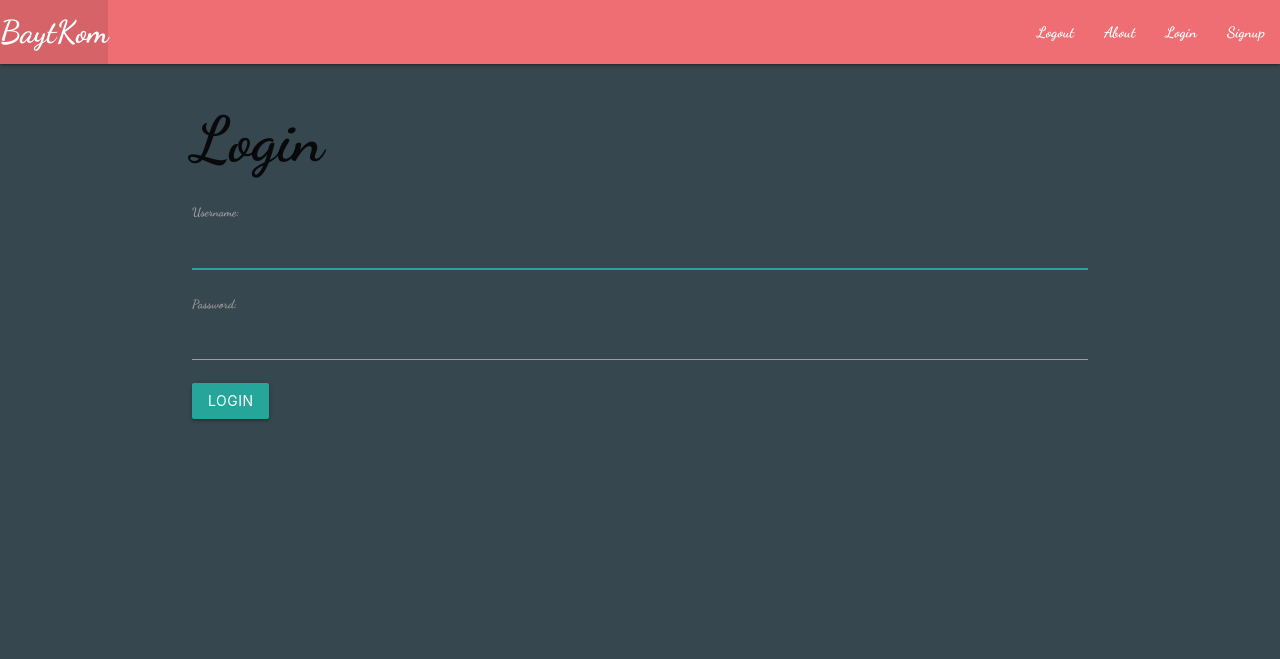
After one commit to Kawther303/BaytKom, a Django app: page /accounts/login/ in a window 1280 px wide. The commit adds this page. Shown: the top 659 px of the page. Run offline with Django 4.2, Linux system fonts and the light colour scheme.

Commit message:
create button in nav bar

```diff
--- a/baytkom/settings.py
+++ b/baytkom/settings.py
@@ -125,6 +125,9 @@ USE_TZ = True
 
 STATIC_URL = 'static/'
 
+LOGIN_REDIRECT_URL = '/'
+LOGOUT_REDIRECT_URL = '/'
+
 # Default primary key field type
 # https://docs.djangoproject.com/en/4.2/ref/settings/#default-auto-field
 
--- a/baytkom/urls.py
+++ b/baytkom/urls.py
@@ -21,5 +21,5 @@ from django.urls import path, include
 urlpatterns = [
     path('admin/', admin.site.urls),
     path('', include('main_app.urls')),
-    path('account/',include('django.contrib.auth.urls'))
+    path('accounts/',include('django.contrib.auth.urls'))
 ]
--- a/main_app/templates/base.html
+++ b/main_app/templates/base.html
@@ -19,9 +19,10 @@
           <li> <a href="{% url 'home' %}" class='left brand-logo'>BaytKom </a></li>
         </ul>
         <ul class="right">
+          <li><a href="{% url 'logout' %}">Logout</a></li>
           <li> <a href="{% url 'about' %}"> About</a></li>
+          <li><a href="{% url 'login' %}">Login</a></li>
           <li><a href="{% url 'signup' %}">Signup</a></li>
-
         </ul>
 
 
--- /dev/null
+++ b/main_app/templates/registration/login.html
@@ -0,0 +1,10 @@
+{% extends 'base.html' %}
+
+{% block content %}
+<h1>Login</h1>
+<form action="{% url 'login' %}" method="POST">
+  {% csrf_token %}
+  {{ form.as_p }}
+  <input type="submit" class="btn" value="Login">
+</form>
+{% endblock %}
--- a/main_app/urls.py
+++ b/main_app/urls.py
@@ -4,5 +4,5 @@ from . import views
 urlpatterns = [
 path('', views.home, name='home'),
 path('about/',views.about,name='about'),
-path('account/signup/', views.signup, name='signup')
+path('accounts/signup/', views.signup, name='signup')
 ]
```
